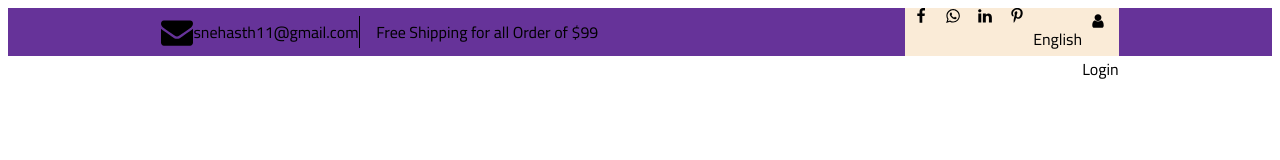
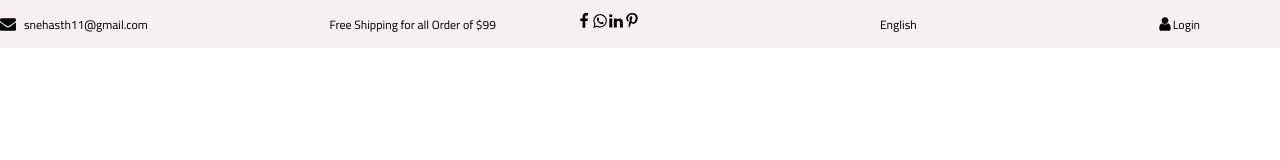
Before and after one commit to msnehaha/Ecommerce-Dummy-Website, a website: page index.html in a window 1280 px wide. Drawn offline with Linux system fonts and the light colour scheme.

Commit message:
Add files via upload

```diff
--- a/index.html
+++ b/index.html
@@ -1,5 +1,6 @@
 <!DOCTYPE html>
 <html lang="en">
+
 <head>
     <meta charset="UTF-8" />
     <meta name="viewport" content="width=device-width, initial-scale=1.0" />
@@ -7,13 +8,12 @@
     <link rel="stylesheet" href="css/style.css" />
     <link rel="preconnect" href="https://fonts.googleapis.com" />
     <link rel="preconnect" href="https://fonts.gstatic.com" crossorigin />
-    <link
-      href="https://fonts.googleapis.com/css2?family=Cairo:wght@200..1000&display=swap"
-      rel="stylesheet"
-    />
+    <link href="https://fonts.googleapis.com/css2?family=Cairo:wght@200..1000&display=swap" rel="stylesheet" />
 </head>
+
 <body>
     <header class="header">
+
         <div class="header__top">
             <div class="header__top-left">
                 <div class="header__top-left--email">
@@ -29,28 +29,25 @@
                 </div>
             </div>
 
+
+
+
             <div class="header__top-right">
-          <div class="header__top-right--icons">
-            <svg
-              class="header__top-right--icon header__top-right--facebook-icon"
-            >
+                <div class="header__top-right--icon-box">
+                    <a href="#"><svg class="header__top-right--icon header__top-right--facebook-icon">
                             <use xlink:href="img/sprite.svg#icon-facebook"></use>
-            </svg>
-            <svg
-              class="header__top-right--icon header__top-right--whatsapp-icon"
-            >
+                        </svg></a>
+                    <a href="#"> <svg class="header__top-right--icon header__top-right--whatsapp-icon">
                             <use xlink:href="img/sprite.svg#icon-whatsapp"></use>
-            </svg>
-            <svg
-              class="header__top-right--icon header__top-right--linkedin-icon"
-            >
+                        </svg></a>
+                    <a href="#"><svg class="header__top-right--icon header__top-right--linkedin-icon">
                             <use xlink:href="img/sprite.svg#icon-linkedin"></use>
-            </svg>
-            <svg
-              class="header__top-right--icon header__top-right--pinterest-icon"
-            >
+                        </svg></a>
+                    <a href="#"><svg class="header__top-right--icon header__top-right--pinterest-icon">
                             <use xlink:href="img/sprite.svg#icon-pinterest-p"></use>
-            </svg>
+                        </svg></a>
+
+
                 </div>
                 <div class="header__top-right--nationality">
                     <p>English</p>
@@ -63,6 +60,11 @@
                 </div>
             </div>
             </div>
+
+            <div class="header__nav">
+
+            </div>
     </header>
 </body>
+
 </html>
--- /dev/null
+++ b/sass/header.scss
@@ -0,0 +1,83 @@
+
+.header {
+  background-color: rgb(247, 240, 240);
+
+  &__top {
+    display: flex;
+    justify-content: space-around;
+    align-items: center;
+
+    min-height: 3rem;
+
+
+    &-left {
+      display: flex;
+      justify-content: space-between;
+
+     flex:1 0 30%;
+
+
+
+
+
+      &--email {
+        display: flex;
+        align-items: center;
+        gap: 0.5rem;
+
+        &-text {
+
+
+          &::after {
+            content: " ";
+            height: 1rem;
+            width: 50%;
+            background-color: black;
+
+          }
+        }
+
+        &-icon {
+          width: 1rem;
+          height: 1rem;
+        }
+      }
+    }
+
+    &-right {
+      display: flex;
+      justify-content: space-between;
+
+      align-items: center;
+
+      flex: 1 0 40%;
+      padding: 0 5rem;
+
+
+      &--icon-box {
+        display: flex;
+        justify-content: space-between;
+        align-items: center;
+
+        & > * {
+          // padding: 0 0.5rem;
+        }
+      }
+
+      &--icon {
+        width: 1rem;
+        height: 1rem;
+
+      }
+
+      &--login {
+        display: flex;
+        align-items: center;
+
+        &-text {
+          display: inline-block;
+        }
+      }
+    }
+  }
+}
--- a/sass/main.scss
+++ b/sass/main.scss
@@ -1,3 +1,2 @@
-@import '_layout/header.scss';
-@import 'base/typography.scss';
-@import 'components/icons.scss';
+@import 'header.scss';
+@import 'typography.scss';
--- /dev/null
+++ b/sass/typography.scss
@@ -0,0 +1,10 @@
+* {
+    margin: 0;
+    padding: 0;
+  }
+
+  body {
+    font-family: "Cairo";
+
+    font-size: 75%;
+  }
```
Also changed, not shown: css/style.css. Lines whose indentation alone changed are shown as unchanged.
